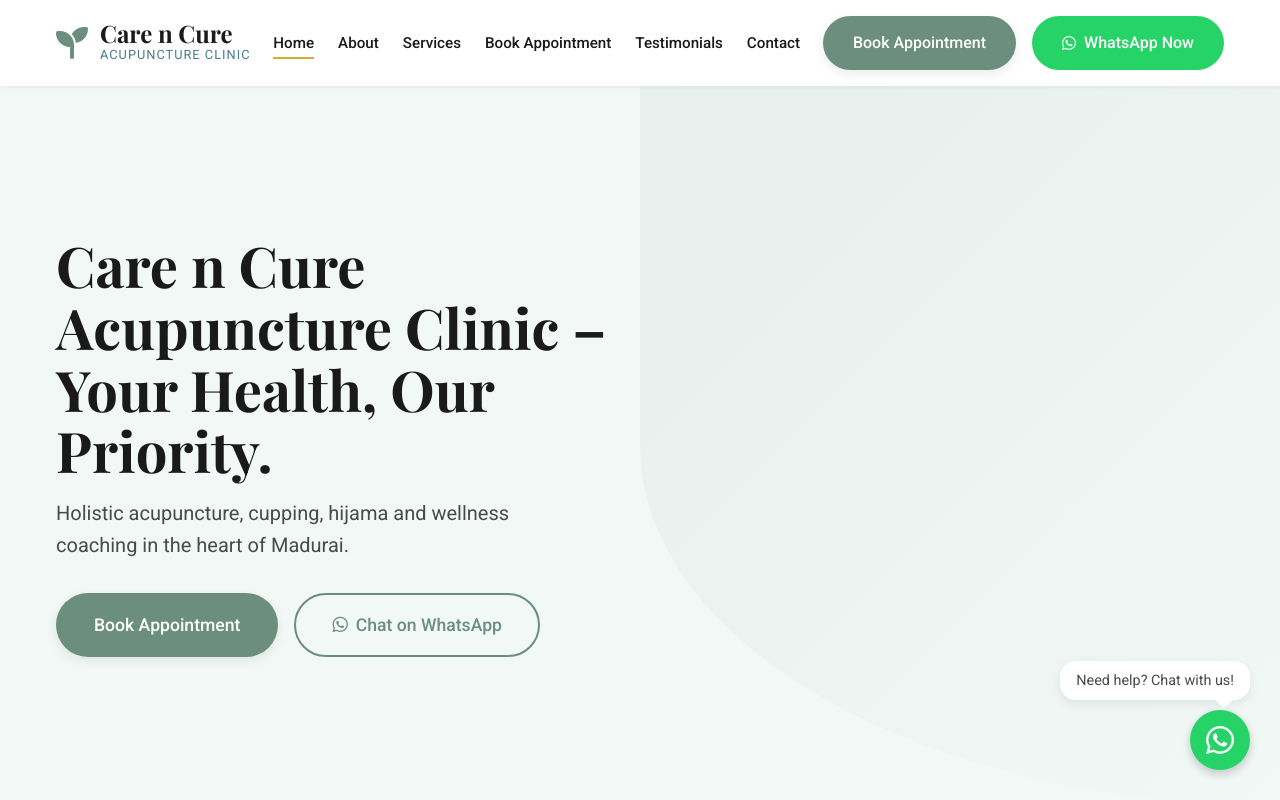
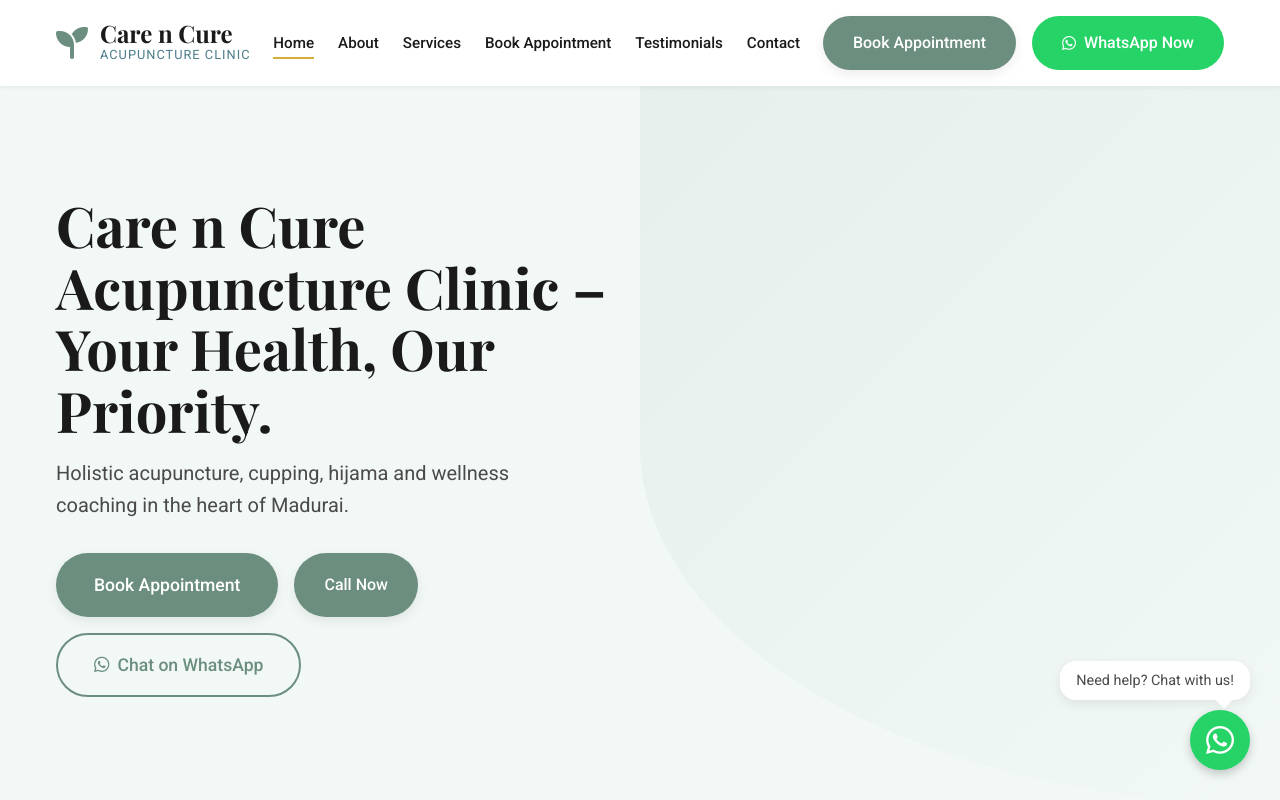
Before and after one commit to Jafina-zeenath20/Care-n-Cure-Acupunture--clinic-, a website built with Vite: page index.html in a window 1280 px wide. Shown: the top 800 px of the page. Built offline with nearby package versions, Linux system fonts and the light colour scheme; a web font is replaced by a local one.

Commit message:
Update index.html

```diff
--- a/index.html
+++ b/index.html
@@ -73,6 +73,7 @@
         </p>
         <div class="hero-buttons">
           <a href="#appointment" class="btn btn-primary btn-lg">Book Appointment</a>
+          <a href="tel:+918825641943" class="btn btn-primary">Call Now</a>
           <a href="https://wa.me/918825641943?text=Hello%20I%20want%20to%20book%20an%20appointment" target="_blank"
             class="btn btn-outline btn-lg"><i class="fa-brands fa-whatsapp"></i> Chat on WhatsApp</a>
         </div>
```
